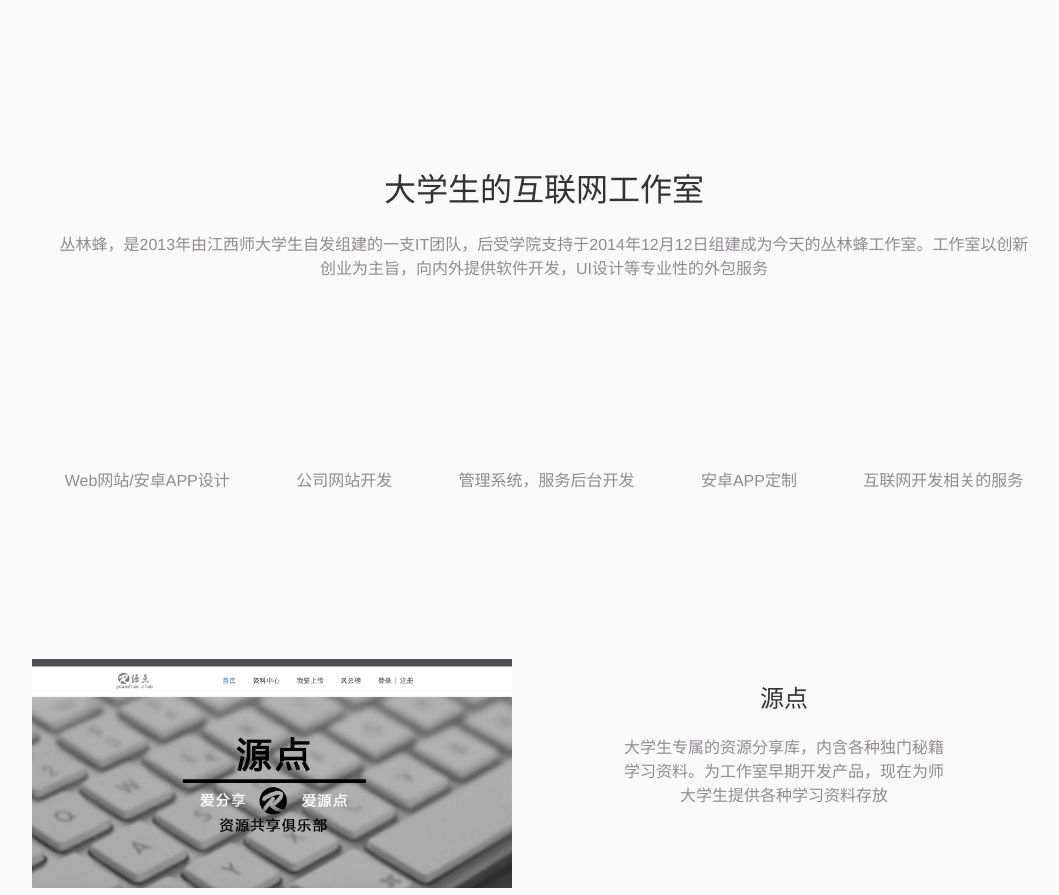
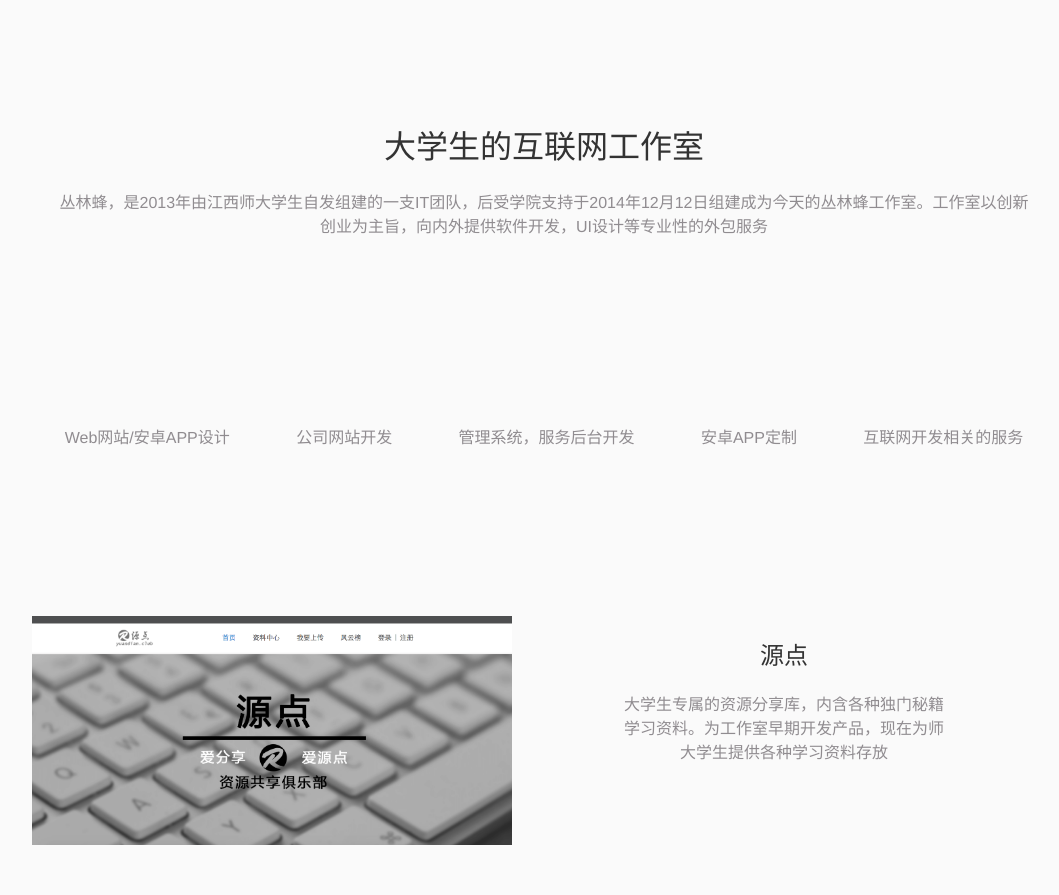
Before and after one commit to MKFMIKU/CLFStudioV2, a website: page app/index.html in a window 1280 px wide. Shown: the part 900-1795 px from the top of the page, without its empty margins (96-1155 px from the left). Drawn offline with nearby package versions, Linux system fonts and the light colour scheme; files that its build step writes are made by us from their sources; a script that the page names is missing.

Commit message:
Fix a margin bug

```diff
--- a/app/styles/main.scss
+++ b/app/styles/main.scss
@@ -69,6 +69,7 @@ nav{
 }
 
 .header{
+  height: 100%;
   .background-video-wrapper{
     position: absolute;
     top: 0;
@@ -120,7 +121,7 @@ nav{
 .content{
   height: auto;
   width: 80%;
-  margin: 50% auto 0;
+  margin: 0 auto;
   text-align: center;
   h1{
     width: 100%;
```
